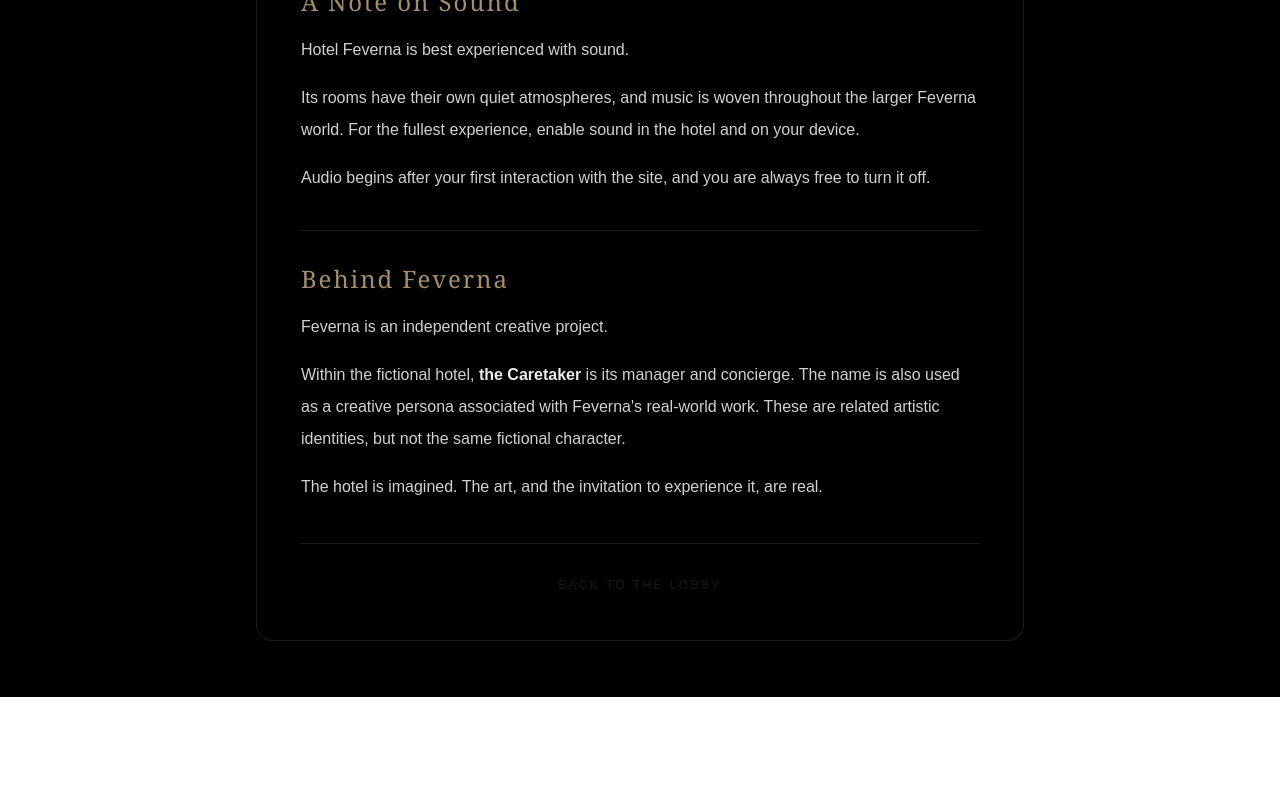
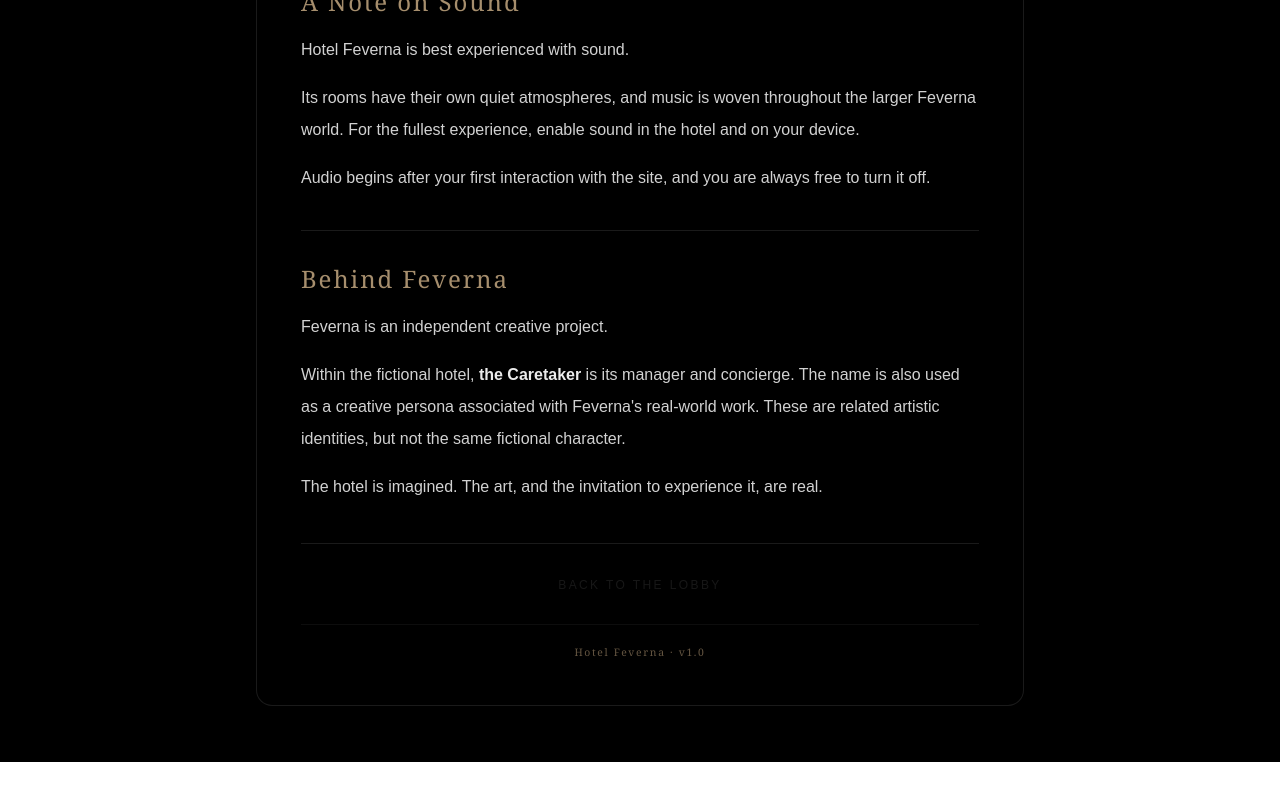
Before and after one commit to fevernaofficial/feverna-hotel, a Next.js app: page /about in a window 1280 px wide. Shown: the part 1082-1882 px from the top of the page. Before the commit the page ends 1819 px from the top, so only its background shows below. Built offline with nearby package versions, Linux system fonts and the light colour scheme; no server answers.

Commit message:
feat: add Feverna v1 release identification

```diff
--- a/app/about/page.tsx
+++ b/app/about/page.tsx
@@ -1,5 +1,6 @@
 import type { Metadata } from "next";
 import Link from "next/link";
+import { formatPublicationDate, siteRelease } from "../lib/siteRelease";
 
 export const metadata: Metadata = {
   title: "About Feverna | Hotel Feverna",
@@ -143,6 +144,18 @@ export default function AboutPage() {
             Back to the Lobby
           </Link>
         </nav>
+
+        <footer
+          className="mt-7 border-t border-white/5 pt-5 text-center font-serif text-[0.65rem] tracking-[0.16em] text-fevernaGold/60"
+          aria-label="Website release information"
+        >
+          <p>Hotel Feverna · v{siteRelease.version}</p>
+          {siteRelease.publicationDate ? (
+            <p className="mt-1 text-white/35">
+              Published {formatPublicationDate(siteRelease.publicationDate)}
+            </p>
+          ) : null}
+        </footer>
       </article>
     </main>
   );
--- /dev/null
+++ b/app/lib/siteRelease.ts
@@ -0,0 +1,21 @@
+type SiteRelease = {
+  version: string;
+  publicationDate: string | null;
+};
+
+// Update this record only for an approved public website release. Versions do
+// not track individual commits or automatic deployments. Keep publicationDate
+// null until the release date is confirmed; when set, use YYYY-MM-DD.
+export const siteRelease: SiteRelease = {
+  version: "1.0",
+  publicationDate: null,
+};
+
+export function formatPublicationDate(publicationDate: string) {
+  return new Intl.DateTimeFormat("en-US", {
+    month: "long",
+    day: "numeric",
+    year: "numeric",
+    timeZone: "UTC",
+  }).format(new Date(`${publicationDate}T00:00:00Z`));
+}
```
